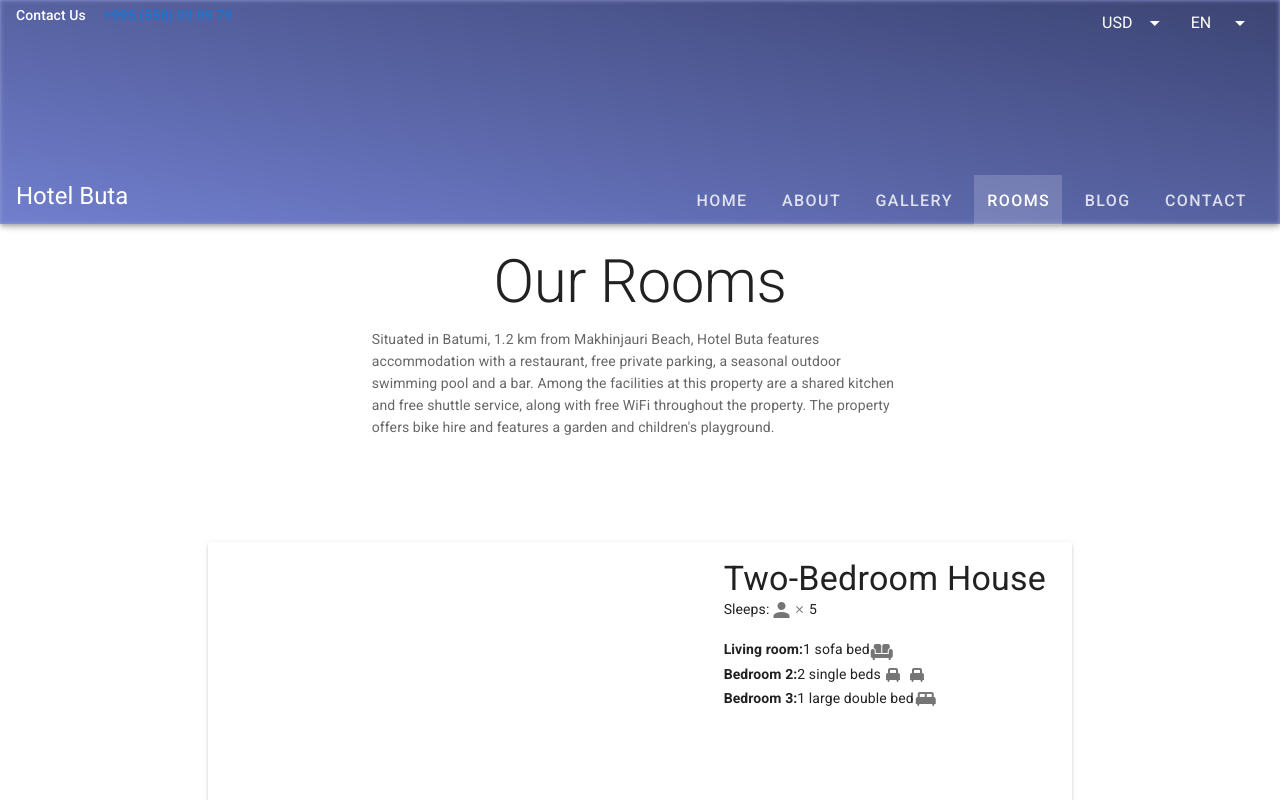
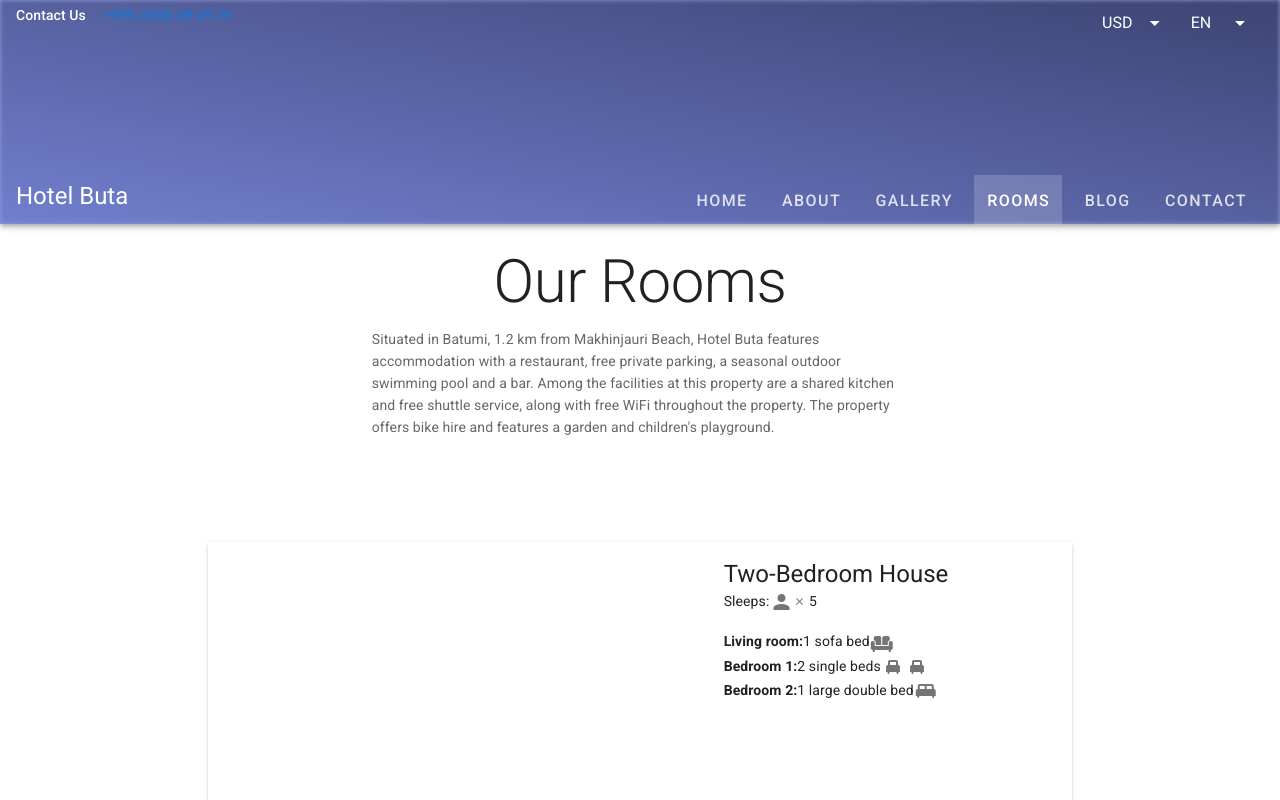
Before and after one commit to kachid/buta, a Nuxt app: page /rooms in a window 1280 px wide. Shown: the top 800 px of the page. Built offline with nearby package versions, Linux system fonts and the light colour scheme.

Commit message:
add more translated text

```diff
--- a/components/RoomDescription.vue
+++ b/components/RoomDescription.vue
@@ -5,7 +5,7 @@
         <v-img :src="img" max-width="500" contain />
         <div>
           <v-card-title
-            :class="[$vuetify.breakpoint.smAndDown ? 'title' : 'display-1']"
+            :class="[$vuetify.breakpoint.smAndDown ? 'title' : 'headline']"
           >
             <slot name="title" />
           </v-card-title>
--- a/data/index.js
+++ b/data/index.js
@@ -12,79 +12,3 @@
   { src: '/images/bicycles_02.jpg' },
   { src: '/images/bicycles_03.jpg' }
 ]
-
-export const rooms = [
-  {
-    title: 'Two-Bedroom House',
-    sleeps: 5,
-    img: '/images/house.jpg',
-    description: [
-      {
-        room: { name: 'Living room:', amountSleeps: 'sofa bed' },
-        icons: 'mdi-sofa',
-        amount: 1
-      },
-      {
-        room: { name: 'Bedroom 2:', amountSleeps: 'single beds' },
-        icons: 'mdi-bed-single',
-        amount: 2
-      },
-      {
-        room: { name: 'Bedroom 3:', amountSleeps: 'large double bed' },
-        icons: 'mdi-bed-king',
-        amount: 1
-      }
-    ]
-  },
-  {
-    title: 'Standard Triple Room',
-    sleeps: 3,
-    img: '/images/standart_triple_room.jpg',
-    description: [
-      {
-        room: { name: '', amountSleeps: 'single beds' },
-        icons: 'mdi-bed-single',
-        amount: 3
-      }
-    ]
-  },
-  {
-    title: 'Superior Triple Room',
-    sleeps: 3,
-    img: '/images/superior_triple_room.jpg',
-    description: [
-      {
-        room: { name: '', amountSleeps: 'single beds' },
-        icons: 'mdi-bed-single',
-        amount: 1
-      },
-      {
-        room: { name: '', amountSleeps: 'large double bed' },
-        icons: 'mdi-bed-king',
-        amount: 1
-      }
-    ]
-  },
-  {
-    title: 'Deluxe Apartment',
-    sleeps: 5,
-    img: '/images/deluxe_apartment.jpg',
-    description: [
-      {
-        room: { name: 'Living room:', amountSleeps: 'sofa bed' },
-        icons: 'mdi-sofa',
-        amount: 1
-      },
-      {
-        room: { name: 'Bedroom:', amountSleeps: 'single bed' },
-        icons: 'mdi-bed-single',
-        amount: 1
-      },
-      {
-        room: { name: '', amountSleeps: 'large double bed' },
-        icons: 'mdi-bed-king',
-        amount: 1
-      }
-    ]
-  }
-]
--- a/locales/en.js
+++ b/locales/en.js
@@ -42,5 +42,21 @@
       'Hotel Buta offers a barbecue. Guests at the accommodation will be able to enjoy activities in and around Batumi, like cycling.',
     p4:
       'Ali and Nino Monument is 5 km from Hotel Buta, while Petra Fortress is 19 km from the property. The nearest airport is Batumi International Airport, 11 km from the hotel.'
+  },
+  rooms: {
+    ourRooms: 'Our Rooms',
+    p1:
+      "Situated in Batumi, 1.2 km from Makhinjauri Beach, Hotel Buta features accommodation with a restaurant, free private parking, a seasonal outdoor swimming pool and a bar. Among the facilities at this property are a shared kitchen and free shuttle service, along with free WiFi throughout the property. The property offers bike hire and features a garden and children's playground.",
+    twoBedroomHouse: 'Two-Bedroom House',
+    standardTripleRoom: 'Standard Triple Room',
+    superiorTripleRoom: 'Superior Triple Room',
+    deluxeApartment: 'Deluxe Apartment',
+    sleeps: 'Sleeps:',
+    livingRoom: 'Living room:',
+    bedroom1: 'Bedroom 1:',
+    bedroom2: 'Bedroom 2:',
+    sofaBed: 'sofa bed',
+    singleBed: 'single bed | single beds',
+    largeDoubleBed: 'large double bed'
   }
 }
--- a/pages/rooms.vue
+++ b/pages/rooms.vue
@@ -4,17 +4,10 @@
       <v-col cols="12" md="9" lg="6">
         <v-card flat>
           <v-card-title class="justify-center display-3">
-            <span>Our Rooms</span>
+            <span>{{ $t('rooms.ourRooms') }}</span>
           </v-card-title>
           <v-card-text>
-            <p>
-              Situated in Batumi, 1.2 km from Makhinjauri Beach, Hotel Buta
-              features accommodation with a restaurant, free private parking, a
-              seasonal outdoor swimming pool and a bar. Among the facilities at
-              this property are a shared kitchen and free shuttle service, along
-              with free WiFi throughout the property. The property offers bike
-              hire and features a garden and children's playground.
-            </p>
+            <p>{{ $t('rooms.p1') }}</p>
           </v-card-text>
         </v-card>
       </v-col>
@@ -24,7 +17,7 @@
         {{ item.title }}
       </template>
       <template #sleeps>
-        <span>Sleeps:</span>
+        <span>{{ $t('rooms.sleeps') }}</span>
         <v-icon>mdi-account</v-icon>
         <v-icon x-small>mdi-close</v-icon>
         {{ item.sleeps }}
@@ -41,7 +34,6 @@
 </template>
 
 <script>
-import { rooms } from '@@/data'
 import AppRoomDescription from '@@/components/RoomDescription'
 
 export default {
@@ -49,8 +41,99 @@
   components: {
     AppRoomDescription
   },
-  data: () => ({
-    rooms
-  })
+  computed: {
+    rooms() {
+      return [
+        {
+          title: this.$t('rooms.twoBedroomHouse'),
+          sleeps: 5,
+          img: '/images/house.jpg',
+          description: [
+            {
+              room: {
+                name: this.$t('rooms.livingRoom'),
+                amountSleeps: this.$t('rooms.sofaBed')
+              },
+              icons: 'mdi-sofa',
+              amount: 1
+            },
+            {
+              room: {
+                name: this.$t('rooms.bedroom1'),
+                amountSleeps: this.$tc('rooms.singleBed', 2)
+              },
+              icons: 'mdi-bed-single',
+              amount: 2
+            },
+            {
+              room: {
+                name: this.$t('rooms.bedroom2'),
+                amountSleeps: this.$t('rooms.largeDoubleBed')
+              },
+              icons: 'mdi-bed-king',
+              amount: 1
+            }
+          ]
+        },
+        {
+          title: this.$t('rooms.standardTripleRoom'),
+          sleeps: 3,
+          img: '/images/standart_triple_room.jpg',
+          description: [
+            {
+              room: { name: '', amountSleeps: this.$tc('rooms.singleBed', 3) },
+              icons: 'mdi-bed-single',
+              amount: 3
+            }
+          ]
+        },
+        {
+          title: this.$t('rooms.superiorTripleRoom'),
+          sleeps: 3,
+          img: '/images/superior_triple_room.jpg',
+          description: [
+            {
+              room: { name: '', amountSleeps: this.$tc('rooms.singleBed', 1) },
+              icons: 'mdi-bed-single',
+              amount: 1
+            },
+            {
+              room: { name: '', amountSleeps: this.$t('rooms.largeDoubleBed') },
+              icons: 'mdi-bed-king',
+              amount: 1
+            }
+          ]
+        },
+        {
+          title: this.$t('rooms.deluxeApartment'),
+          sleeps: 5,
+          img: '/images/deluxe_apartment.jpg',
+          description: [
+            {
+              room: {
+                name: 'Living room:',
+                amountSleeps: this.$t('rooms.sofaBed')
+              },
+              icons: 'mdi-sofa',
+              amount: 1
+            },
+            {
+              room: {
+                name: 'Bedroom:',
+                amountSleeps: this.$tc('rooms.singleBed', 1)
+              },
+              icons: 'mdi-bed-single',
+              amount: 1
+            },
+            {
+              room: { name: '', amountSleeps: this.$t('rooms.largeDoubleBed') },
+              icons: 'mdi-bed-king',
+              amount: 1
+            }
+          ]
+        }
+      ]
+    }
+  }
 }
 </script>
```
Also changed, not shown: locales/ru.js (+16 -0 lines).
